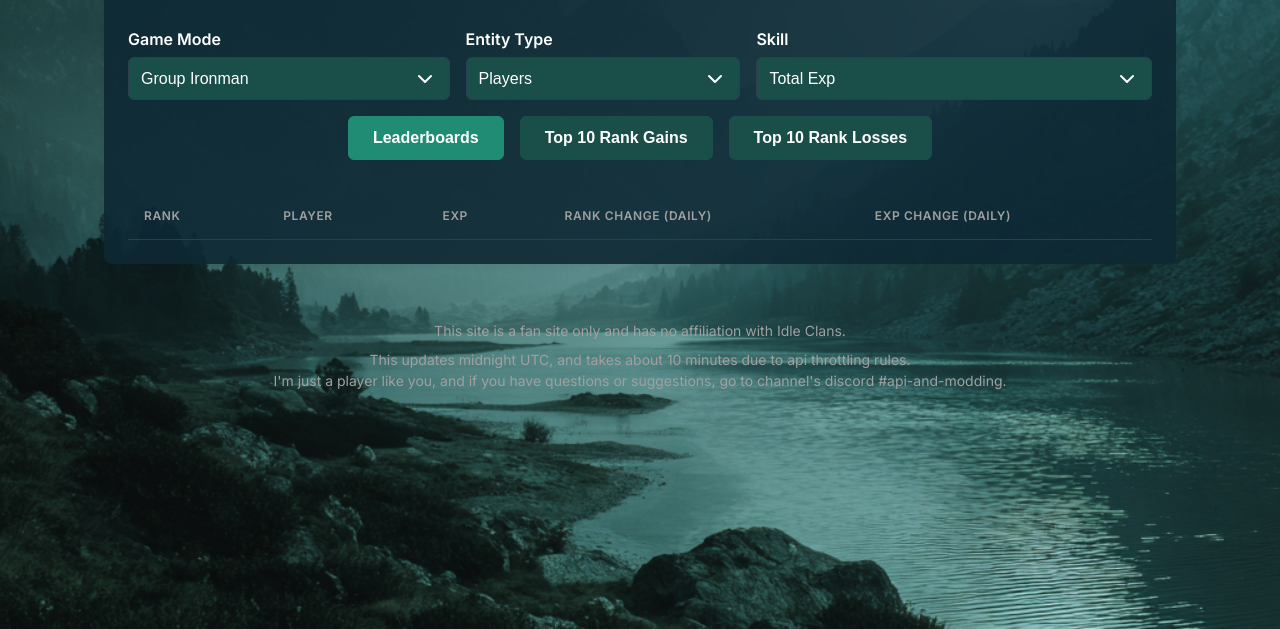
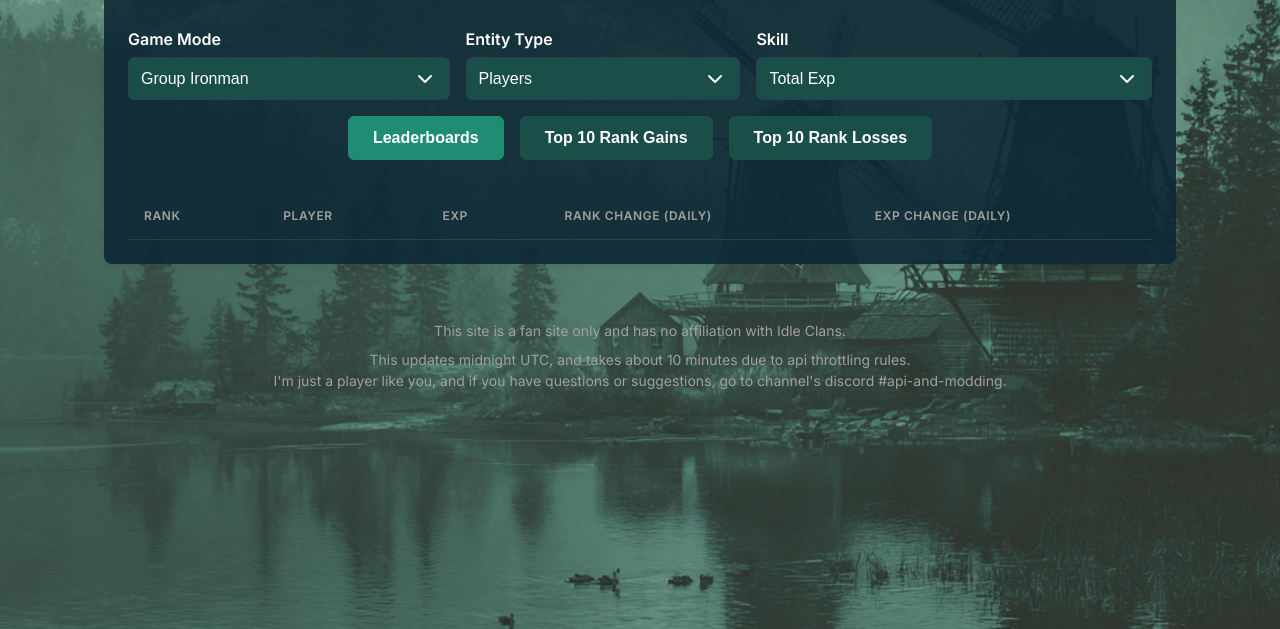
Before and after one commit to mictay/idle_clans_leaderboard_movement, a website: page index.html in a window 1280 px wide. Shown: the part 171-800 px from the top of the page. Drawn offline with Linux system fonts and the light colour scheme; no server answers.

Commit message:
updated styles with background image

```diff
--- a/css/style.css
+++ b/css/style.css
@@ -19,7 +19,7 @@ body {
 
     /* --- UPDATED: Background Image --- */
     background-color: var(--background-color); /* Fallback color */
-    background-image: url('../images/background.png');
+    background-image: url('../images/background2.png');
     background-size: cover;
     background-position: center center;
     background-repeat: no-repeat;
```
Also changed, not shown: images/background2.png (added).
